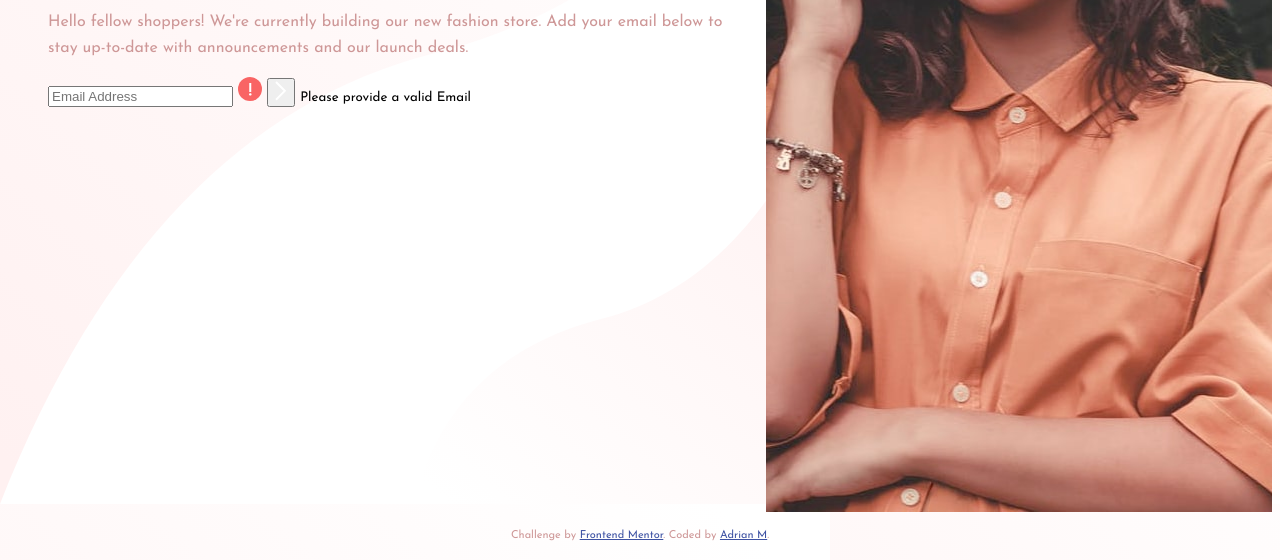
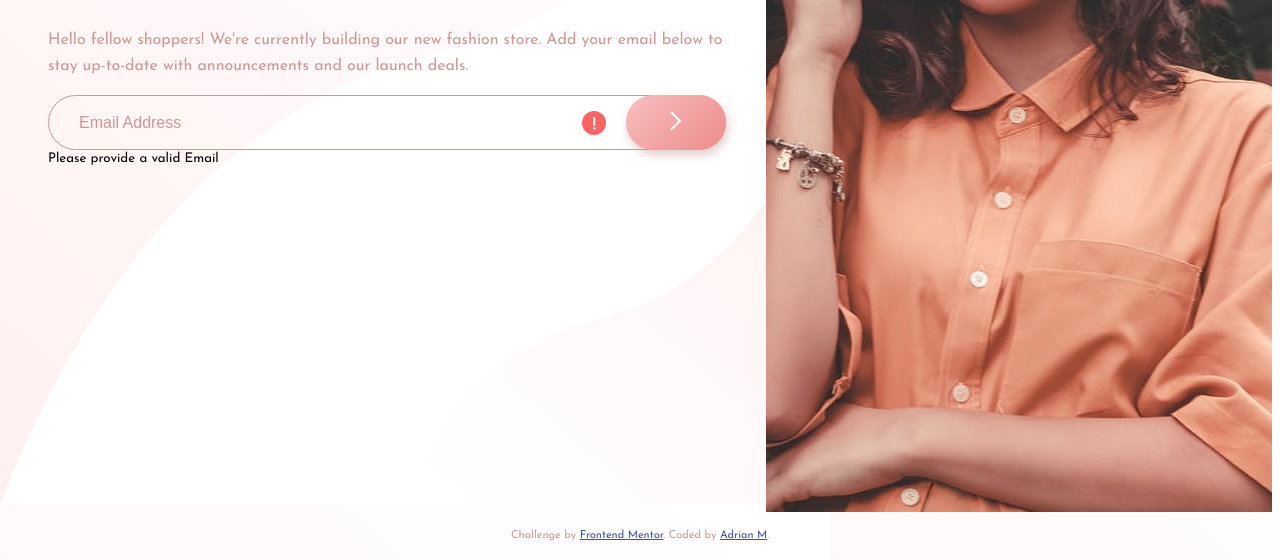
Before and after one commit to adriansmuresan/Apparel-Coming-Soon-Page, a plain HTML site: page index.html in a window 1280 px wide. Shown: the part 296-856 px from the top of the page. Drawn offline with Linux system fonts and the light colour scheme.

Commit message:
Adds most of the styles for the input form

```diff
--- a/style.css
+++ b/style.css
@@ -39,6 +39,7 @@ h1 {
   text-transform: uppercase;
   font-size: 60px;
   letter-spacing: 10px;
+  line-height: 1.1;
 }
 
 h1 span {
@@ -50,3 +51,44 @@ p {
   color: hsl(0, 36%, 70%);
   line-height: 26px;
 }
+
+form {
+  position: relative;
+}
+
+input {
+  background-color: transparent;
+  border: 1px solid hsl(0, 36%, 70%);
+  border-radius: 50px;
+  padding: 15px 30px;
+  width: 100%;
+  font-size: 16px;
+  height: 55px;
+}
+
+::placeholder {
+  color: hsl(0, 36%, 70%);
+}
+
+button {
+  background-image: linear-gradient(135deg, hsl(0, 80%, 86%), hsl(0, 74%, 74%));
+  border: none;
+  padding: 15px;
+  border-radius: 50px;
+  width: 100px;
+  position: absolute;
+  top: 0;
+  right: 0;
+  height: 55px;
+  box-shadow: 2px 5px 10px hsla(0, 36%, 70%, 0.5);
+}
+
+.error-icon {
+  position: absolute;
+  top: 15.5px;
+  right: 120px;
+}
+
+small {
+
+}
```
